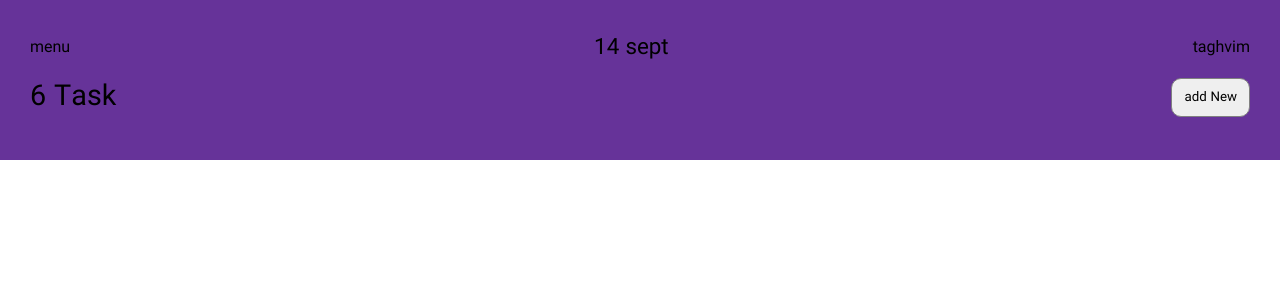
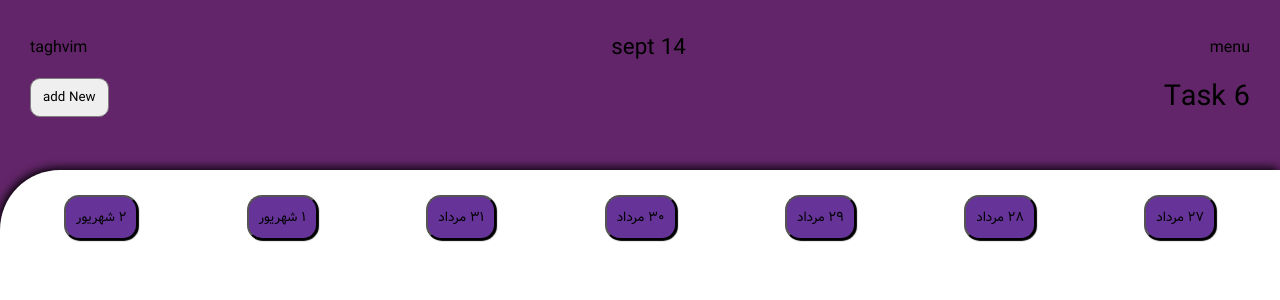
Before and after one commit to ROOZ-BEH-T2565/ToDoList, a React (Vite) app: page / in a window 1280 px wide. Shown: the top 300 px of the page. Built offline with nearby package versions, Linux system fonts and the light colour scheme.

Commit message:
creat calender for home page

```diff
--- a/index.html
+++ b/index.html
@@ -1,5 +1,5 @@
 <!doctype html>
-<html lang="en">
+<html lang="fa" dir="rtl">
   <head>
     <meta charset="UTF-8" />
     <!-- <link rel="icon" type="image/svg+xml" href="/favicon.svg" /> -->
--- a/package.json
+++ b/package.json
@@ -10,6 +10,8 @@
     "preview": "vite preview"
   },
   "dependencies": {
+    "@daypicker/persian": "^10.0.1",
+    "@daypicker/react": "^10.0.1",
     "react": "^19.2.8",
     "react-dom": "^19.2.8",
     "react-multi-date-picker": "^4.5.2",
--- a/src/App.jsx
+++ b/src/App.jsx
@@ -1,10 +1,12 @@
 import { useState } from "react";
 import { Header } from "./Components/Header/Header";
+import { Home } from "./pages/Home/Home";
 
 function App() {
   return (
     <>
       <Header />
+      <Home />
     </>
   );
 }
--- a/src/Components/Header/Header.jsx
+++ b/src/Components/Header/Header.jsx
@@ -1,5 +1,4 @@
 import style from "./Header.module.css";
-
 export const Header = () => {
   return (
     <header className={style.header}>
--- a/src/Components/Header/Header.module.css
+++ b/src/Components/Header/Header.module.css
@@ -1,6 +1,6 @@
 .header {
   padding: 30px;
-  background-color: rebeccapurple;
+  padding-bottom: 40px;
 }
 .col {
   margin-bottom: 10px;
--- /dev/null
+++ b/src/Components/weekBtns/WeekBtns.jsx
@@ -0,0 +1,5 @@
+import style from "./WeekBtns.module.css";
+
+export const WeekBtns = (props) => {
+  return <button className={style.btns}>{props.persianDate}</button>;
+};
--- /dev/null
+++ b/src/Components/weekBtns/WeekBtns.module.css
@@ -0,0 +1,7 @@
+.btns {
+  background-color: rebeccapurple;
+  text-align: center;
+  padding: 10px;
+  border-radius: 15px;
+  box-shadow: 1px 1px 1px rgb(0, 0, 0);
+}
--- a/src/index.css
+++ b/src/index.css
@@ -1,3 +1,8 @@
+:root {
+  ---color-1: #622569;
+  --color-2: #b8a9c9;
+  --color-3: #d6d4e0;
+}
 * {
   margin: 0;
   padding: 0;
@@ -14,10 +19,11 @@ a {
 li {
   list-style-type: none;
 }
-body{
+body {
   font-family: vazir;
+  background-color: var(---color-1);
 }
 @font-face {
   font-family: vazir;
-  src: url(./assets/Fonts/Vazir.ttf) format('truetype');
+  src: url(./assets/Fonts/Vazir.ttf) format("truetype");
 }
--- a/src/pages/Home/Home.jsx
+++ b/src/pages/Home/Home.jsx
@@ -1,5 +1,58 @@
+import React, { useState } from "react";
+import style from "./Home.module.css";
+import { WeekBtns } from "../../Components/weekBtns/WeekBtns";
+
 export const Home = () => {
-  return <main>
+  const [selectedDate, setSelectedDate] = useState(null);
 
-  </main>;
+  // ساخت آرایه‌ای از ۷ روز
+  const getDateRange = () => {
+    const dates = [];
+    for (let i = 0; i < 7; i++) {
+      const date = new Date();
+      date.setDate(date.getDate() + i);
+      dates.push(date);
+    }
+    return dates;
+  };
+
+  const weekDays = getDateRange();
+
+  return (
+    <main className={style.home}>
+      <div className={style.week}>
+        {weekDays.map((date, index) => (
+          <WeekBtns
+            key={index}
+            persianDate={date.toLocaleDateString("fa-IR", {
+              // year: "numeric",
+              month: "long",
+              day: "numeric",
+            })}
+          />
+        ))}
+      </div>
+    </main>
+  );
 };
+// return (
+//   <div>
+//     {weekDays.map((date, index) => {
+//       const persianDate = date.toLocaleDateString('fa-IR', {
+//         year: 'numeric',
+//         month: 'long',
+//         day: 'numeric',
+//       });
+//       return (
+//         <button
+//           key={index}
+//           onClick={() => setSelectedDate(date)}
+
+//         >
+//           {persianDate}
+//         </button>
+//       );
+//     })}
+
+//   </div>
+// );
--- /dev/null
+++ b/src/pages/Home/Home.module.css
@@ -0,0 +1,14 @@
+.home {
+  background-color: white;
+  height: 100dvh;
+  padding: 25px 5%;
+  border-radius: 60px 0 0 0;
+  box-shadow: -2px -2px 10px black;
+}
+.week {
+  display: flex;
+  justify-content: space-between;
+  align-items: center;
+  gap: 5px;
+  margin-bottom: 20px;
+}
```
Also changed, not shown: src/Components/Calendar/Calendar.jsx (added, +62 -0 lines), 1 other file (tests, documents, lock files or other folders).
